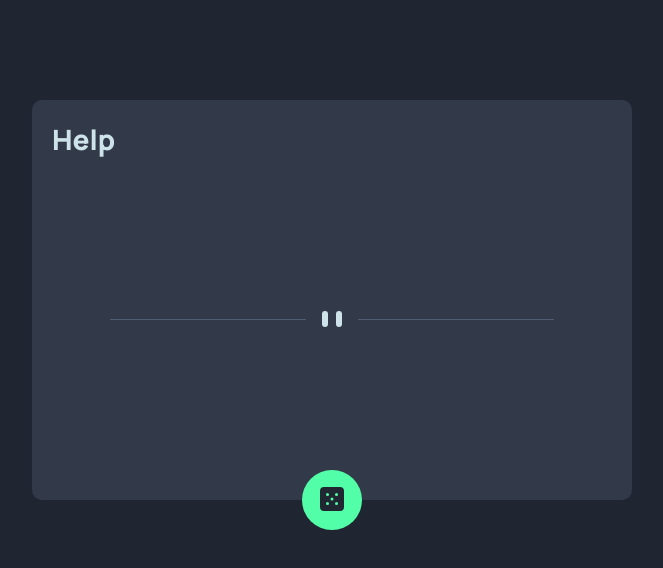
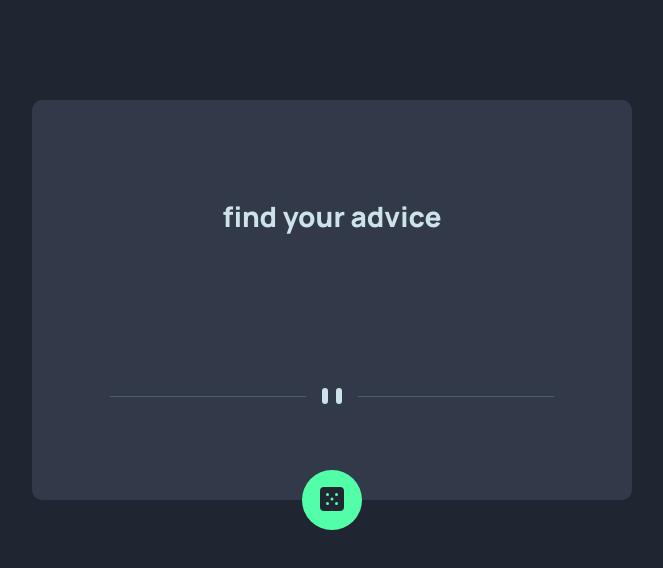
Before and after one commit to bugajewskam/advice, a Next.js app: page / in a window 1280 px wide. Shown: the top 568 px of the page, without its empty margins (308-971 px from the left). Built offline with nearby package versions, Linux system fonts and the light colour scheme.

Commit message:
add a starting view

```diff
--- a/pages/index.tsx
+++ b/pages/index.tsx
@@ -45,7 +45,7 @@ const Home: NextPage = () => {
   return (
     <>
       <div className="card">
-        {!advice && <div>Help</div>}
+        {!advice && <div className="start">find your advice</div>}
 
         {advice && (
           <div>
--- a/styles/globals.css
+++ b/styles/globals.css
@@ -46,7 +46,9 @@ h5 {
   text-align: center;
   margin-bottom: 10px;
 }
-
+.start{
+  margin:auto;
+}
 .kreska {
   margin-bottom: 10px;
   position: block;
@@ -68,10 +70,10 @@ button {
   border: none;
   background-color: hsl(150, 100%, 66%);
 }
-button:hover {
+button:active {
   /* -webkit-box-shadow: 0px 0px 39px 32px rgba(66, 68, 90, 1);
 -moz-box-shadow: 0px 0px 39px 32px rgba(66, 68, 90, 1); */
-  box-shadow: 0px 0px 39px 10px hsl(150, 100%, 66%);
+  box-shadow: 0px 0px 20px 10px hsl(150, 100%, 66%);
 }
 
 @media screen and (max-width: 400px) {
@@ -82,10 +84,11 @@ button:hover {
   .advice{
     padding: 0;
     margin-bottom: 0px;
+    font-size: 20px;
 
   }
-
-
-
+  .kreska{
+    margin-bottom: 40px;
+  }
 
 }
```
